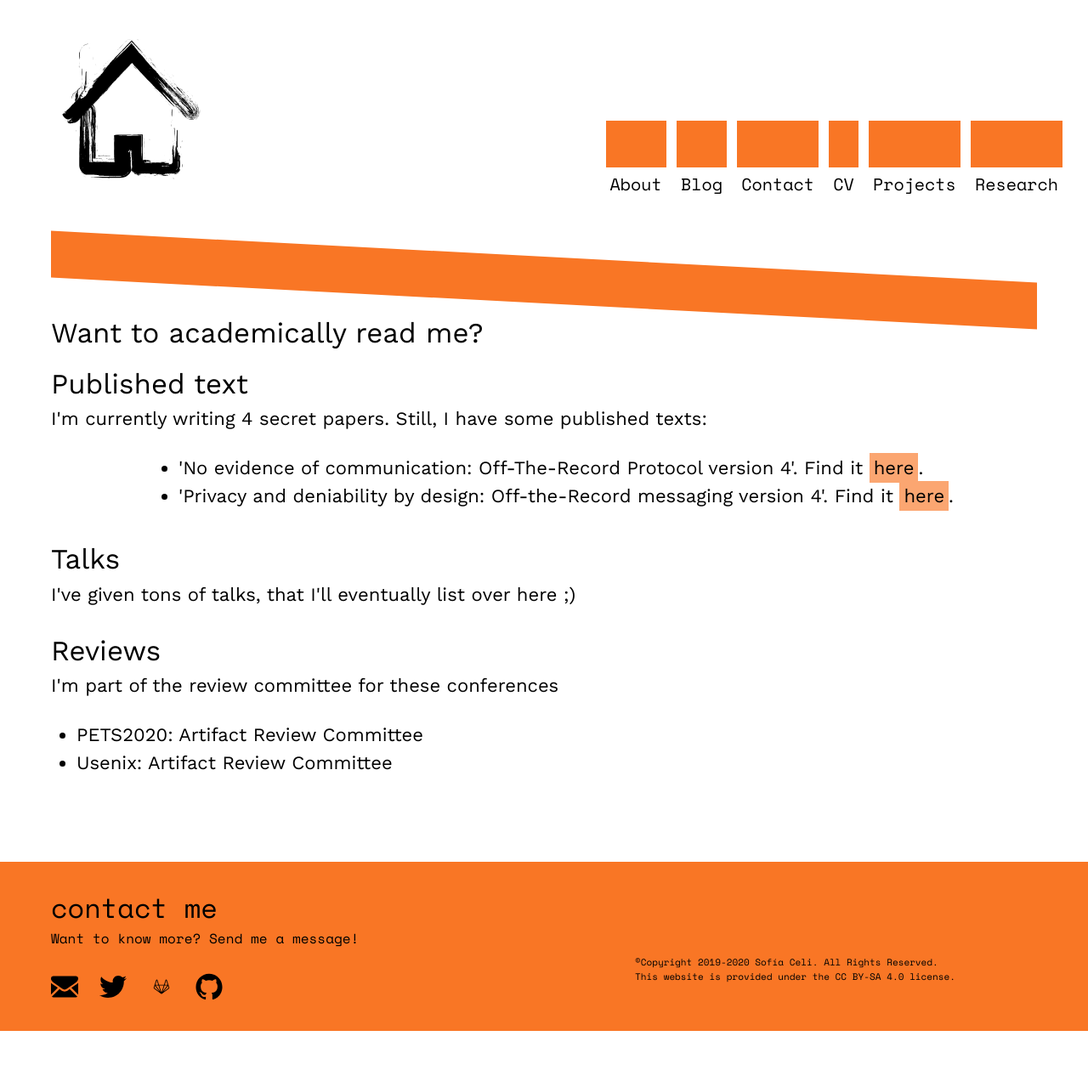
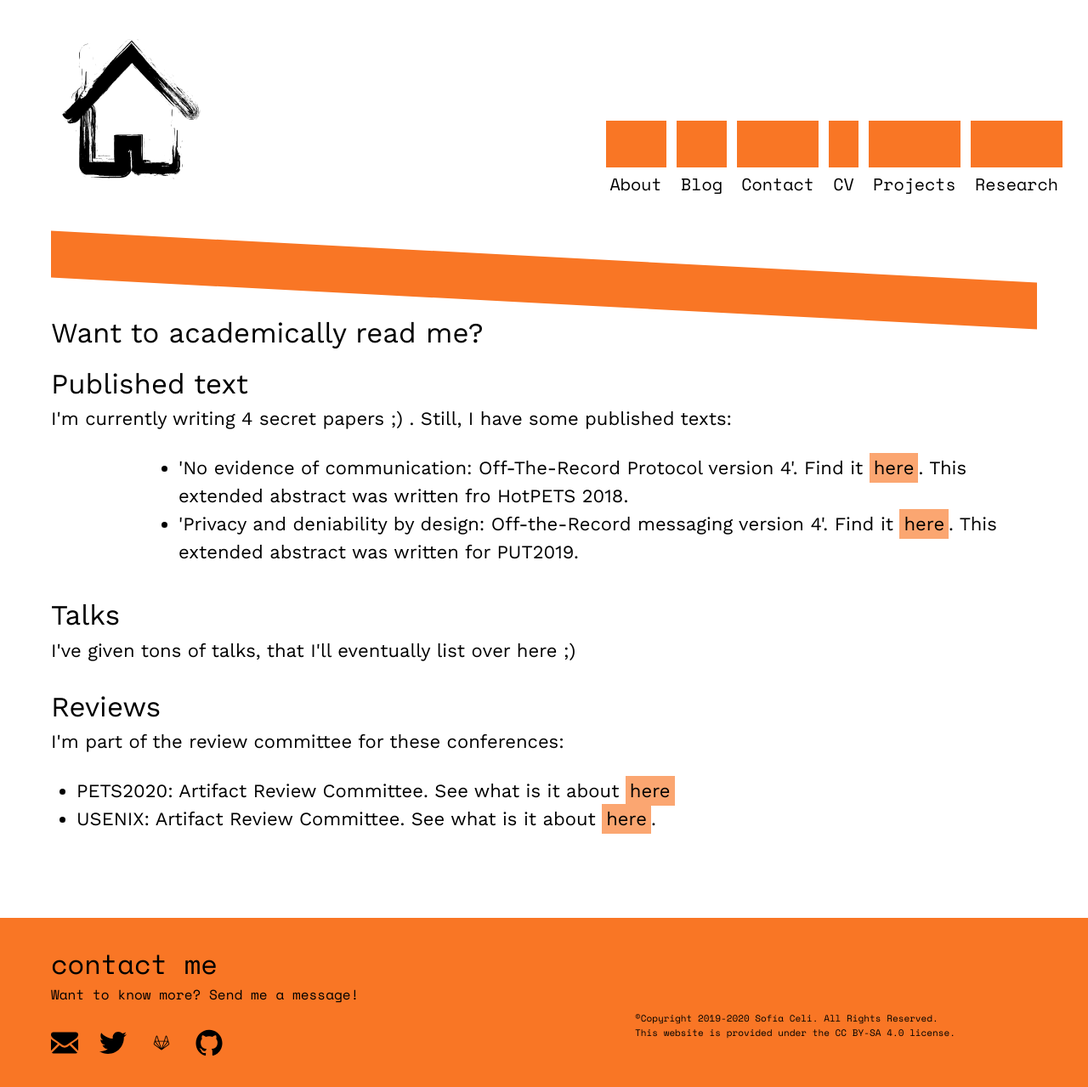
Before and after one commit to claucece/claucece.github.io, a Jekyll site: the page built from research.html, in a window 1280 px wide. Shown: the whole page at 85% size. Built offline with Jekyll 4.4.1, drawn with Linux system fonts in a browser that asks for light colours; before the commit the page ends 1213 px from its top, so only the background shows below that.

Commit message:
Some corrections 2

```diff
--- a/cv.html
+++ b/cv.html
@@ -4,7 +4,6 @@ permalink: /cv/
 title: CV
 tags: menu
 ---
-
 <div class="container">
   <div class="contact-container">
   </div>
--- a/projects.html
+++ b/projects.html
@@ -10,9 +10,9 @@ tags: menu
   </div>
   <div class="contact-box">
     <h1 class="about-subtitle">Want to see my work?</h1>
-    <p>Here are the projects I have contributed to or planned to:</p>
+    <p>Here are the projects I have contributed to or plan to:</p>
     <ul class="centered-list">
-      <li><a href="https://github.com/cloudflare/cfssl" target="_blank">CFSSL</a>: Cloudflare's PKI and TLS toolkit. I helped implement ed25519 and we are currently planning on implementing CRYSTALS-Dilithium, as a KEM for TLS.</li>
+      <li><a href="https://github.com/cloudflare/cfssl" target="_blank">CFSSL</a>: Cloudflare's PKI and TLS toolkit. I helped implement ed25519 and we are currently planning on implementing CRYSTALS-Dilithium, as a PQ KEM for TLS.</li>
       <li><a href="https://github.com/cloudflare/circl" target="_blank">CIRCL</a>: Cloudflare Interoperable, Reusable Cryptographic Library. I'm currently implementing eddsa, fuzzing and testing.</li>
       <li><a href="https://github.com/alxdavids/voprf-poc" target="_blank">VOPRF</a>: Proof-of-concept implementation of the (V)OPRF protocol. I implemented curve 448.</li>
 		  <li><a href="https://github.com/otrv4" target="_blank">OTRv4</a>: I currently lead the protocol design and implementation of it (on Golang and C).</li>
--- a/research.html
+++ b/research.html
@@ -11,19 +11,19 @@ tags: menu
   <div class="contact-box">
     <h1 class="about-subtitle">Want to academically read me?</h1>
     <h2>Published text</h2>
-    <p>I'm currently writing 4 secret papers. Still, I have some published texts:</p>
+    <p>I'm currently writing 4 secret papers ;) . Still, I have some published texts:</p>
     <ul class="centered-list">
-      <li>'No evidence of communication: Off-The-Record Protocol version 4'. Find it <a href="https://petsymposium.org/2018/files/hotpets/7-bini.pdf" target="_blank">here</a>.</li>
-      <li>'Privacy and deniability by design: Off-the-Record messaging version 4'. Find it <a href="https://petsymposium.org/2019/files/workshop/abstracts/PUT_2019_paper_17.pdf" target="_blank">here</a>.</li>
+      <li>'No evidence of communication: Off-The-Record Protocol version 4'. Find it <a href="https://petsymposium.org/2018/files/hotpets/7-bini.pdf" target="_blank">here</a>. This extended abstract was written fro HotPETS 2018.</li>
+      <li>'Privacy and deniability by design: Off-the-Record messaging version 4'. Find it <a href="https://petsymposium.org/2019/files/workshop/abstracts/PUT_2019_paper_17.pdf" target="_blank">here</a>. This extended abstract was written for PUT2019.</li>
 		</ul>
     <br>
     <h2>Talks</h2>
     <p>I've given tons of talks, that I'll eventually list over here ;)</p>
     <h2>Reviews</h2>
-    <p>I'm part of the review committee for these conferences</p>
+    <p>I'm part of the review committee for these conferences:</p>
 	  <ul>
-		  <li>PETS2020: Artifact Review Committee</li>
-		  <li>Usenix: Artifact Review Committee</li>
+		  <li>PETS2020: Artifact Review Committee. See what is it about <a href="https://petsymposium.org/artifacts.php" target="_blank">here</a></li>
+		  <li>USENIX: Artifact Review Committee. See what is it about <a href="https://www.usenix.org/conference/usenixsecurity20/artifact-evaluation-information" target="_blank">here</a>.</li>
     </ul>
   </div>
 </div>
```
Also changed, not shown: other parts of cv.html (+1 -1 lines).
